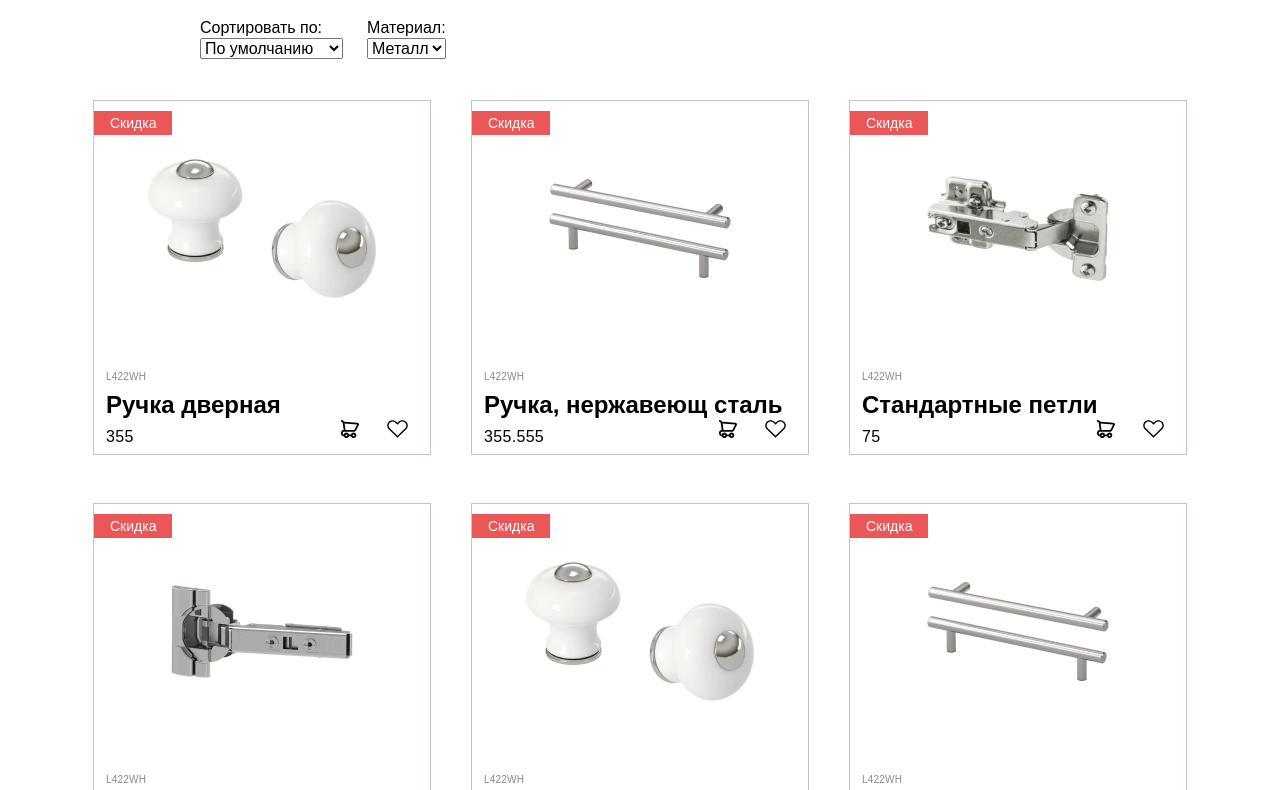
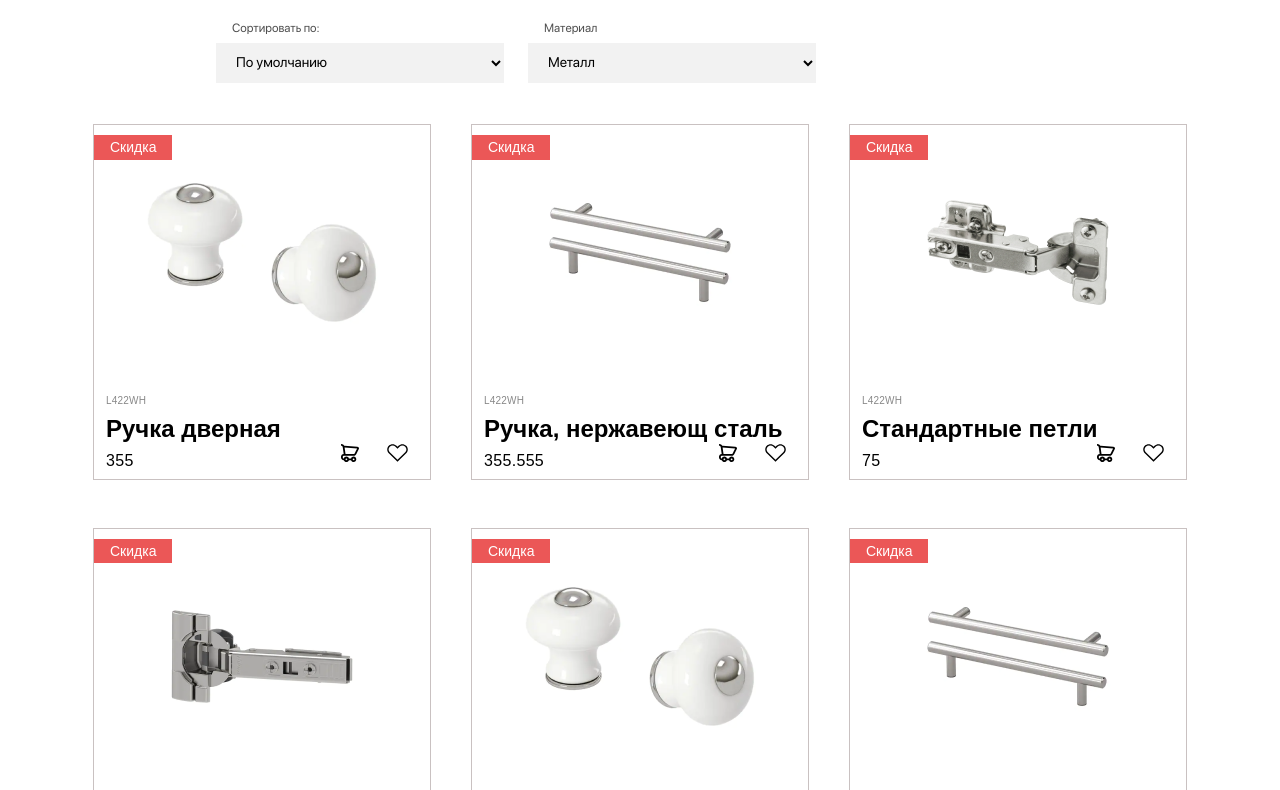
Before and after one commit to alsu-dxdy/list-of-goods, a plain HTML site: page index.html in a window 1280 px wide. Shown: the part 143-933 px from the top of the page. Drawn offline with Linux system fonts and the light colour scheme.

Commit message:
add: fonts SFProDisplay600, SFProDisplay400

```diff
--- a/blocks/root/__section/root__section.css
+++ b/blocks/root/__section/root__section.css
@@ -1,5 +1,5 @@
 .root__section {
-  width: calc(100% - 400px);
+  width: calc(100% - 2*216px);
   margin: auto;
   /*border: 1px solid red;*/
 }
--- a/index.html
+++ b/index.html
@@ -24,7 +24,8 @@
     </section>
 
     <section class="sorting-filtering-row root__section">
-      <label class="form__label">Сортировать по:
+      <label class="form__label">
+        <span class="form__label_text">Сортировать по:</span>
         <select class="form__item sorter">
           <option value="default">По умолчанию</option>
           <option value="increase">По возрастанию</option>
@@ -33,7 +34,8 @@
       </label>
 
 
-      <label class="form__label">Материал:
+      <label class="form__label">
+        <span class="form__label_text">Материал</span>
         <select class="form__item filter">
           <option value="2">Металл</option>
           <option value="1">Дерево</option>
--- a/pages/index.css
+++ b/pages/index.css
@@ -16,11 +16,12 @@ body {}
 }
 
 .category__title {
+    font-family: 'SFProDisplay600';
     font-style: normal;
     font-weight: 600;
     font-size: 36px;
     line-height: 48px;
-    color: #000000;
+    color: #000;
     margin: 0 0 32px;
 }
 
@@ -32,8 +33,33 @@ body {}
 .form__label {
     display: flex;
     flex-direction: column;
+    font-family: 'SFProDisplay400';
+    font-style: normal;
+    font-weight: normal;
+    font-size: 12px;
+    line-height: 150%;
+    color: #4F4F4F;
+}
+
+.form__label_text {
+    margin-left: 16px;
 }
 
 .form__label:first-of-type {
     margin-right: 24px;
 }
+
+.form__item {
+    font-family: 'SFProDisplay400';
+    font-style: normal;
+    font-weight: normal;
+    font-size: 14px;
+    line-height: 150%;
+    color: #000;
+    height: 40px;
+    width: 288px;
+    background: #F2F2F2;
+    padding: 9px 16px 10px;
+    margin-top: 6px;
+    border: none;
+}
--- a/vendor/fonts.css
+++ b/vendor/fonts.css
@@ -1,14 +1,13 @@
 @font-face {
-  font-family: 'Inter';
-  font-style:  normal;
-  font-weight: 400;
-  src: url("./fonts/Inter-Regular.woff2") format("woff2");
+  font-family: 'SFProDisplay600';
+  font-style: normal;
+  font-weight: 600;
+  src: url("./fonts/SFProDisplay-Semibold.woff") format("woff");
 }
 
-
 @font-face {
-  font-family: 'Inter';
-  font-style:  normal;
-  font-weight: 900;
-  src: url("./fonts/Inter-Black.woff2") format("woff2");
+  font-family: 'SFProDisplay400';
+  font-style: normal;
+  font-weight: 400;
+  src: url("./fonts/SFProDisplay-Regular.woff") format("woff");
 }
```
Also changed, not shown: vendor/fonts/SFProDisplay-Regular.woff (added), vendor/fonts/SFProDisplay-Semibold.woff (added).
